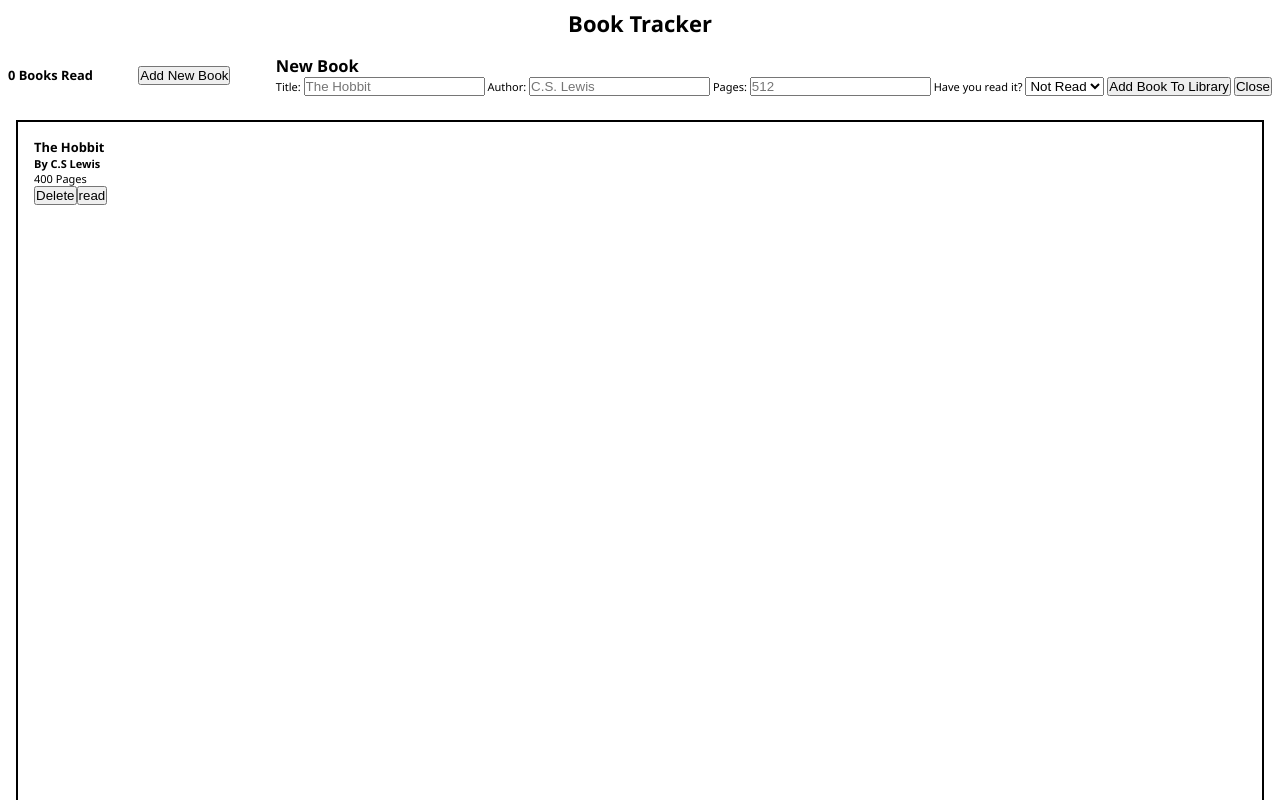
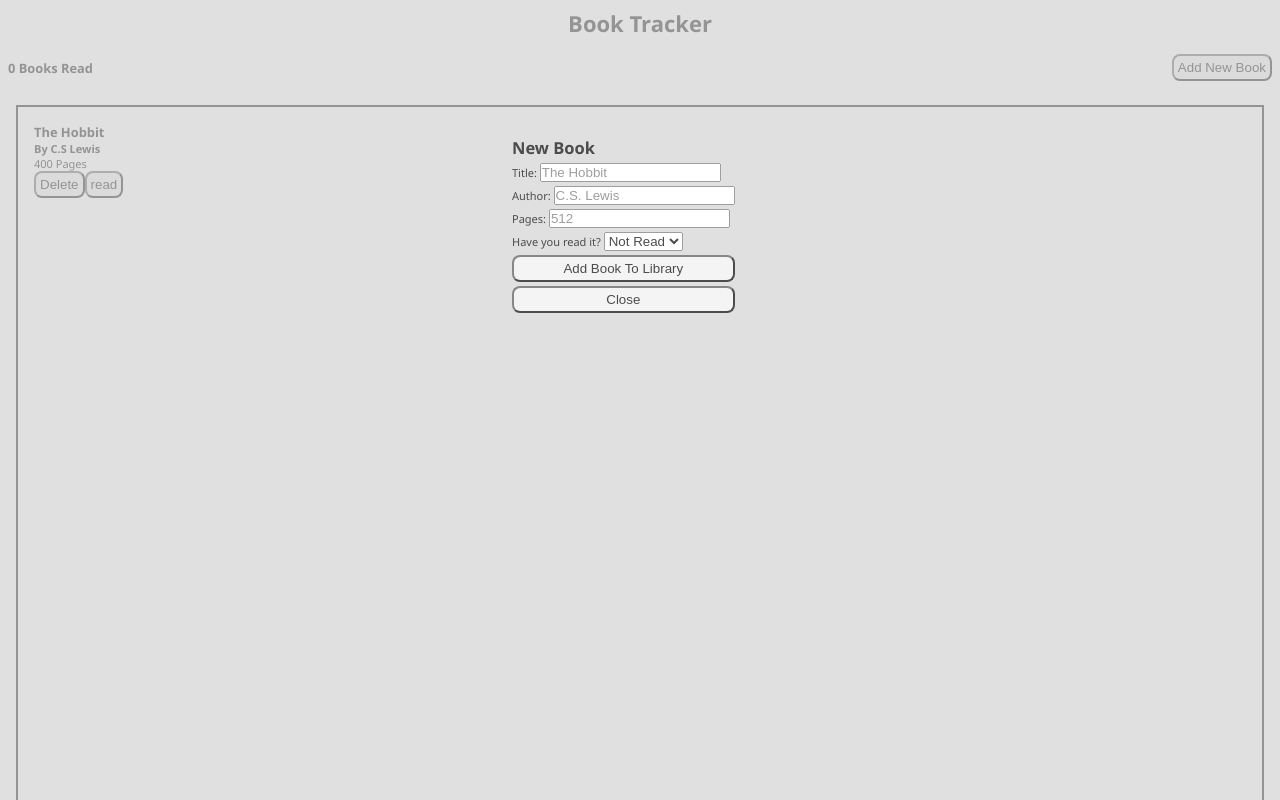
Before and after one commit to linglejack06/library-app, a website: page index.html in a window 1280 px wide. Both pictures are taken after a click on the button "Add New Book". Shown: the top 800 px of the page. Drawn offline with Linux system fonts and the light colour scheme.

Commit message:
Fix positioning of popup form

```diff
--- a/index.html
+++ b/index.html
@@ -14,16 +14,25 @@
     </header>
     <main>
         <div class="top">
-            <h3 id="books-read">0 Books Read</h3>
-            <button id="add-book">Add New Book</button>
+            <h3 id="books-read" class="library-head">0 Books Read</h3>
+            <button id="add-book" class="add-book">Add New Book</button>
+            <div class="form-container">
+                <div class="form-background">
                     <form class="popup-form">
                         <h2>New Book</h2>
+                        <div class="input-container">
                             <label for="title">Title: </label>
                             <input type="text" id="title" placeholder="The Hobbit" required>
+                        </div>
+                        <div class="input-container">
                             <label for="author">Author: </label>
                             <input type="text" id="author" placeholder="C.S. Lewis" required>
+                        </div>
+                        <div class="input-container">
                             <label for="pages">Pages: </label>
                             <input type="number" id="pages" placeholder="512" required>
+                        </div>
+                        <div class="input-container">
                             <label for="read">Have you read it?</label>
                             <select name="isRead" id="read-status" required>
                                 <option value="0">
@@ -33,9 +42,12 @@
                                     Read
                                 </option>
                             </select>
+                        </div>
                         <button type="submit">Add Book To Library</button>
                         <button type="button" class="cancel-btn">Close</button>
                     </form>
+                </div>
+            </div>
         </div>
         <div class="library">
 
--- a/library.js
+++ b/library.js
@@ -2,6 +2,7 @@
 const myLibrary = [];
 const library = document.querySelector('.library');
 const form = document.querySelector('.popup-form');
+const formContainer = document.querySelector('.form-container');
 const formBtn = document.getElementById('add-book');
 const titleInput = document.getElementById('title');
 const authorInput = document.getElementById('author');
@@ -86,10 +87,10 @@ form.addEventListener('submit', (e) => {
 });
 closeFormBtn.addEventListener('click', () => {
     // hides form so it disappears
-    form.style.display = 'none';
+    formContainer.style.display = 'none';
 })
 formBtn.addEventListener('click', () => {
-    form.style.display = 'block';
+    formContainer.style.display = 'block';
 });
 const book = new Book('The Hobbit', 'C.S Lewis', 400, '1');
 book.createBookCard();
--- a/style.css
+++ b/style.css
@@ -6,8 +6,27 @@
     font-family:'Segoe UI', Tahoma, Geneva, Verdana, sans-serif;
     font-size: 11px;
 }
+.form-container {
+    display: none;
+    width: 100%;
+    height: 100%;
+    opacity: .7;
+    top: 0;
+    left: 0;
+    position: fixed;
+    background-color: lightgray;
+    overflow: auto;
+}
+.form-background {
+    position: absolute;
+    left: 50%;
+    top: 17%;
+    margin-left: -10%;
+}
 .popup-form {
-    display: none;
+    display: flex;
+    flex-direction: column;
+    gap: 4px;
 }
 header {
     display: flex;
@@ -17,6 +36,7 @@ header {
 }
 .top {
     display: flex;
+    position: relative;
     justify-content: space-between;
     align-items: center;
     padding: 8px;
@@ -27,3 +47,7 @@ header {
     margin: 16px;
     padding: 16px;
 }
+button {
+    padding: 4px;
+    border-radius: 8px;
+}
```
Lines whose indentation alone changed are shown as unchanged.
